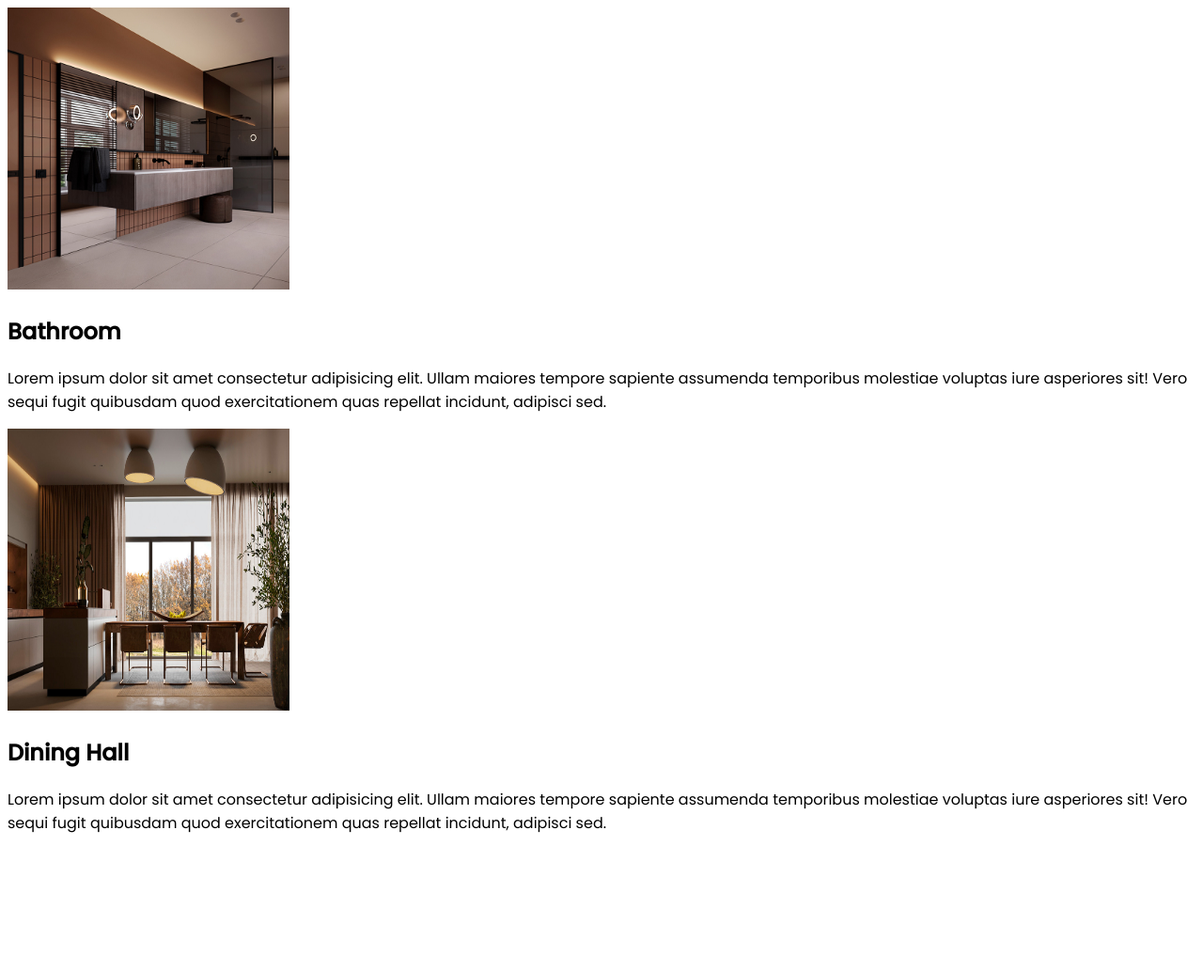
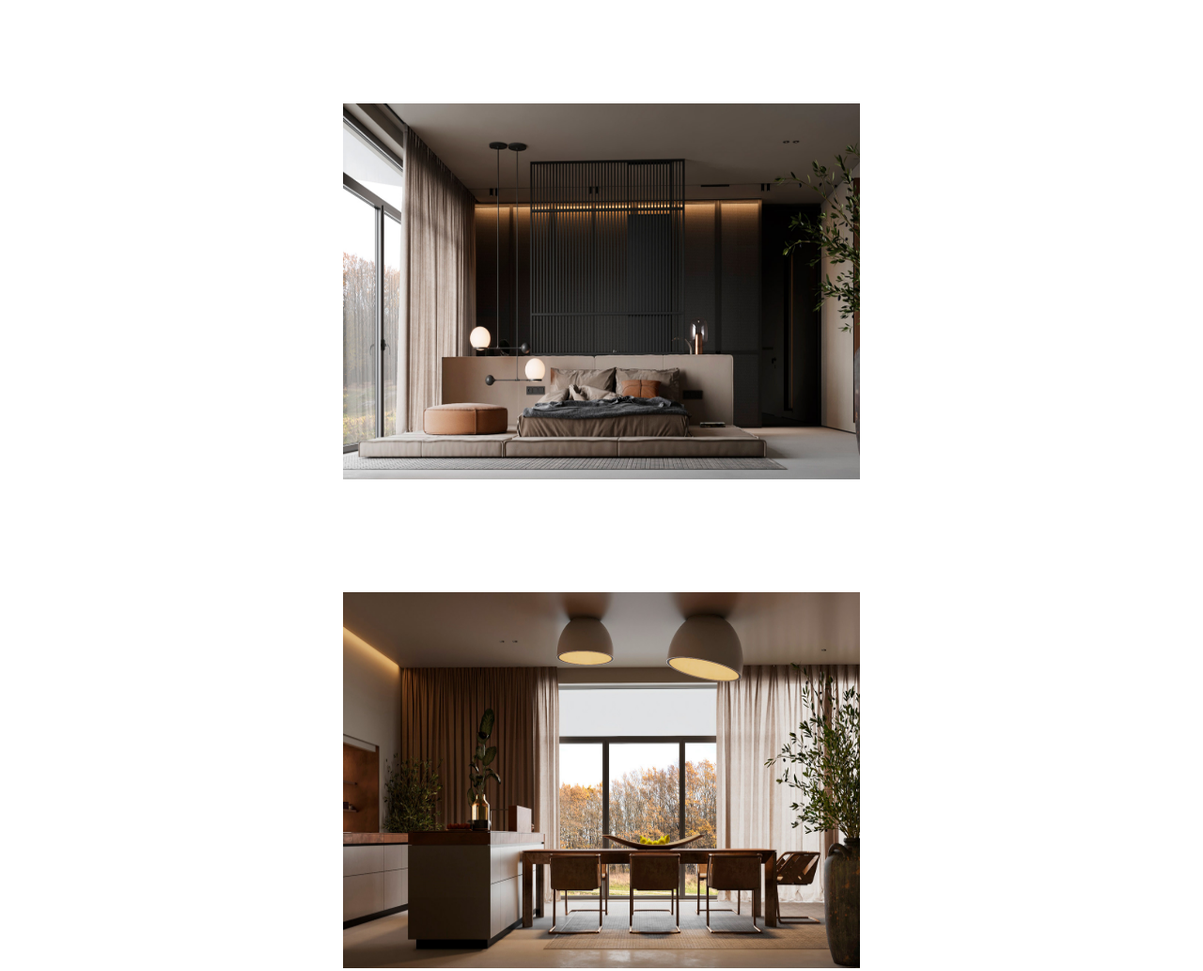
Before and after one commit to robinhooda/3D-Parallax-Tilt-Hover-Effects, a plain HTML site: page index.html in a window 1280 px wide. Shown: the whole page at 94% size. Before the commit the page ends 904 px from the top, so only its background shows below. Drawn offline with Linux system fonts and the light colour scheme.

Commit message:
Add. transition added to box for displaying content

```diff
--- a/index.html
+++ b/index.html
@@ -10,7 +10,7 @@
     <div class="container">
         <div class="box">
             <div class="imageBox">
-                <img src="./images/bathroom.jpg">
+                <img src="./images/bedroom.jpg">
             </div>
             <div class="contentBox">
                 <h2>Bathroom</h2>
--- a/style.css
+++ b/style.css
@@ -1,10 +1,57 @@
 @import url('https://fonts.googleapis.com/css2?family=Poppins:wght@300;400;500&display=swap');
 
 *{
+    margin: 0px;
+    padding: 0px;
+    box-sizing: border-box;
     font-family: 'Poppins', sans-serif;
 }
 
+body{
+    display:flex;
+    justify-content: center;
+    align-items: center;
+    min-height: 100vh ;
+}
+.container{
+    position: relative;
+    display: flex;
+    justify-content: center;
+    align-items: center;
+    flex-direction: column;
+    padding: 50px 0;
+    transform-style: preserve-3d;
+
+}
+.container .box{
+    position: relative;
+    height: 400px;
+    width: 550px;
+    margin: 60px 0;
+    background: #000;
+}
+.container .box .imageBox{
+    position: absolute;
+    top: 0;
+    left: 0;
+    width: 100%;
+    height: 100%;
+}
+.container .box .contentBox{
+    position: absolute;
+    top: 60%;
+    left: 50px;
+    right:50px;
+    background: #fff;;
+    transform: translateZ(20px) scaleY(0);
+    padding: 40px 25px;
+    transform-origin: top;
+    transition: 0.5s;
+}
+.container .box:hover .contentBox{
+    transform: translateZ(20px) scaleY(1);
+}
 img{
-    height: 300px;
-    width: 300px;
+    height: 400px;
+    width: 550px;
 }
```
Also changed, not shown: images/bathroom.jpg (deleted), images/bedroom.jpg (added).
